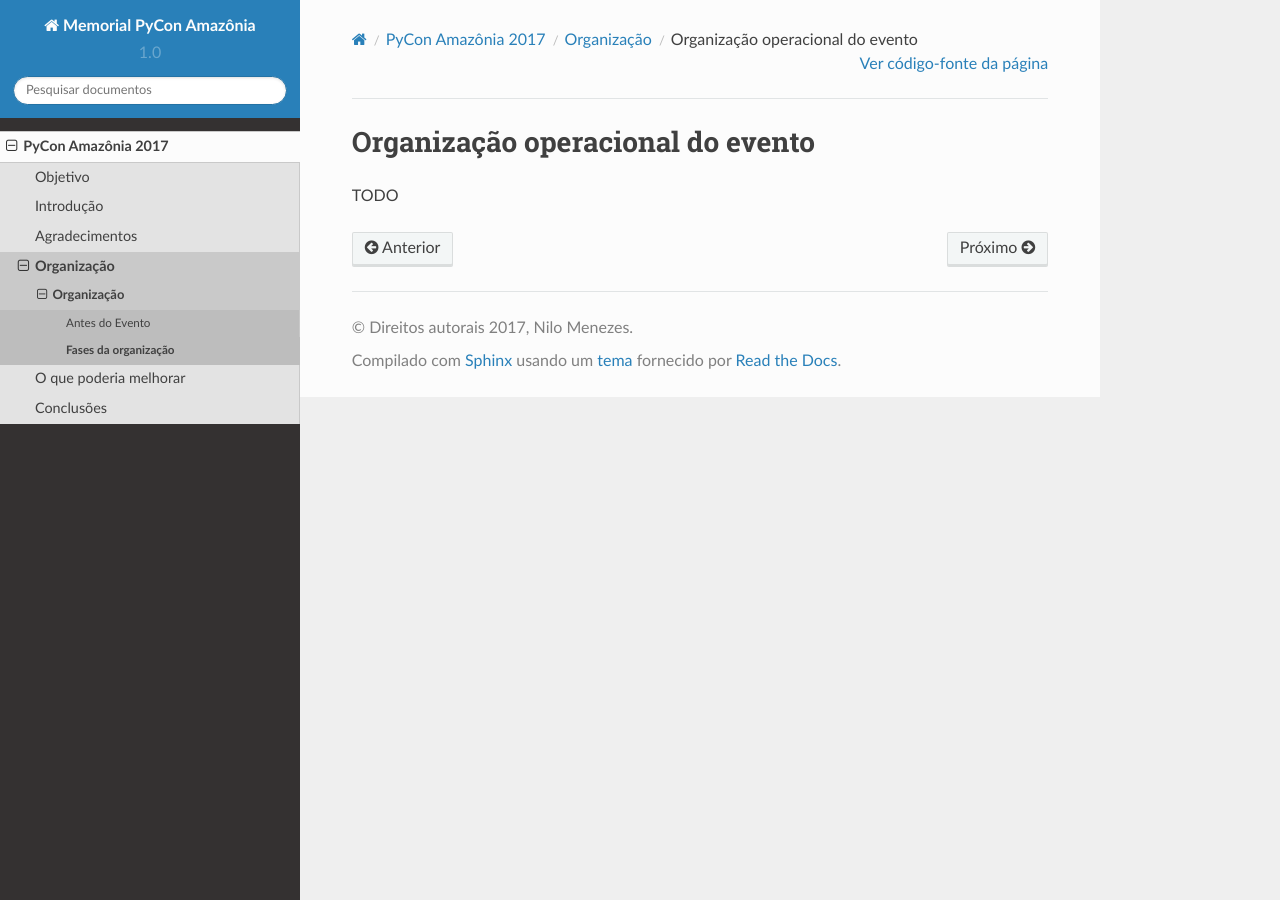
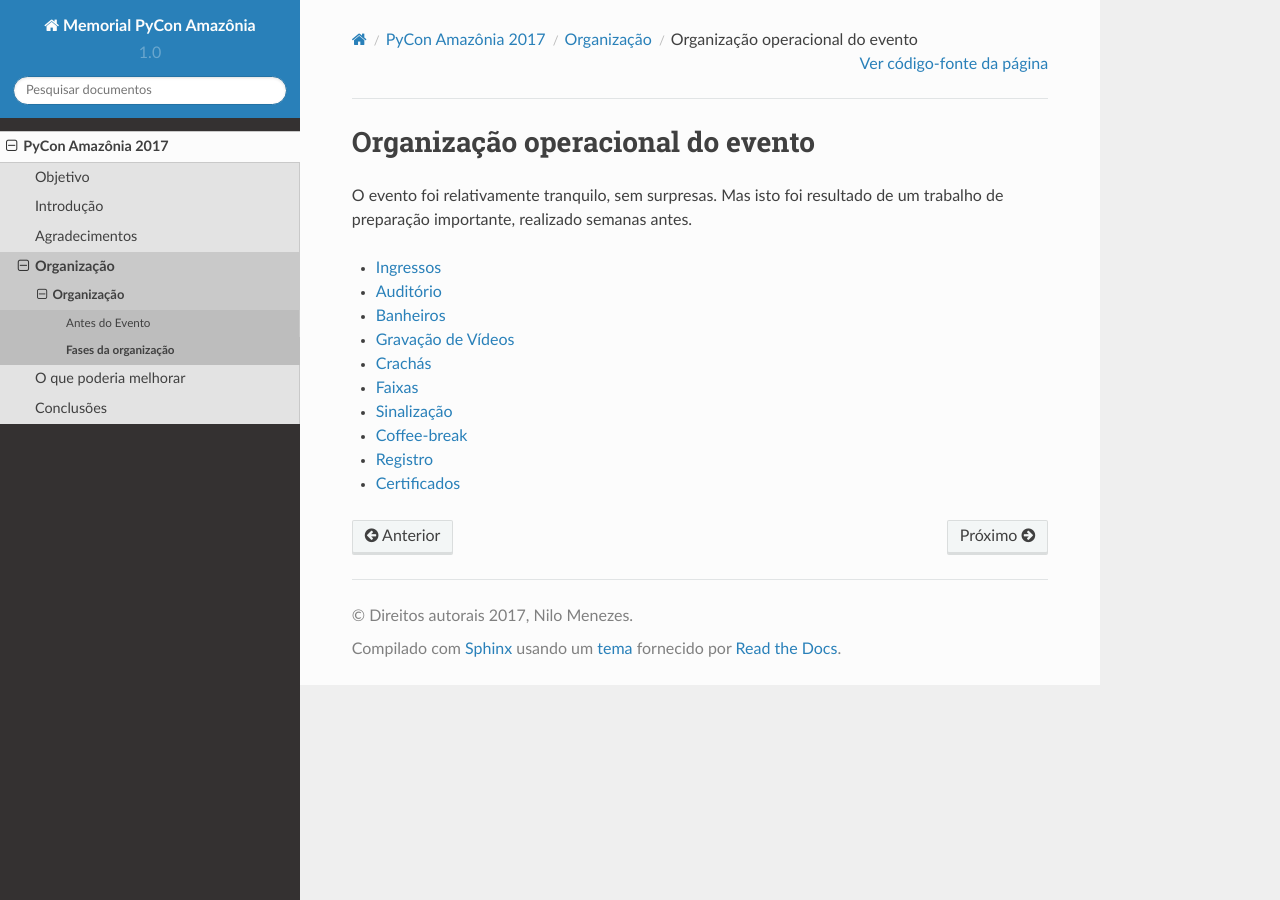
Before and after one commit to pythonbrasil/pycon-amazonia-memorial, a Sphinx documentation site: the page built from source/2017/operacional.rst, in a window 1280 px wide. Built offline with Sphinx 7.4.7 and the Read the Docs theme 2.0.0, drawn with Linux system fonts in a browser that asks for light colours.

Commit message:
Adds operacional strutucture

```diff
--- /dev/null
+++ b/source/2017/auditorio.rst
@@ -0,0 +1,4 @@
+Auditório
+========================
+
+TODO
--- /dev/null
+++ b/source/2017/banheiros.rst
@@ -0,0 +1,4 @@
+Banheiros
+========================
+
+TODO
--- /dev/null
+++ b/source/2017/certificados.rst
@@ -0,0 +1,4 @@
+Certificados
+========================
+
+TODO
--- /dev/null
+++ b/source/2017/coffee.rst
@@ -0,0 +1,4 @@
+Coffee-break
+========================
+
+TODO
--- /dev/null
+++ b/source/2017/crachas.rst
@@ -0,0 +1,4 @@
+Crachás
+========================
+
+TODO
--- /dev/null
+++ b/source/2017/faixas.rst
@@ -0,0 +1,4 @@
+Faixas
+========================
+
+TODO
--- /dev/null
+++ b/source/2017/gravacao.rst
@@ -0,0 +1,4 @@
+Gravação de Vídeos
+========================
+
+TODO
--- /dev/null
+++ b/source/2017/ingressos.rst
@@ -0,0 +1,4 @@
+Ingressos
+========================
+
+TODO
--- a/source/2017/operacional.rst
+++ b/source/2017/operacional.rst
@@ -1,4 +1,18 @@
 Organização operacional do evento
 ================================================
 
-TODO
+O evento foi relativamente tranquilo, sem surpresas. Mas isto foi resultado de um trabalho de preparação importante, realizado semanas antes.
+
+.. toctree::
+   :maxdepth: 2
+
+   ingressos
+   auditorio
+   banheiros
+   gravacao
+   crachas
+   faixas
+   sinalizacao
+   coffee
+   registro
+   certificados
--- /dev/null
+++ b/source/2017/registro.rst
@@ -0,0 +1,4 @@
+Registro
+========================
+
+TODO
--- /dev/null
+++ b/source/2017/sinalizacao.rst
@@ -0,0 +1,4 @@
+Sinalização
+========================
+
+TODO
```
